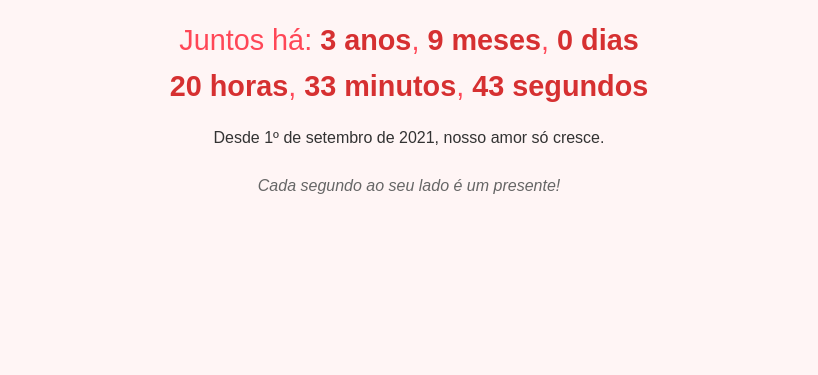
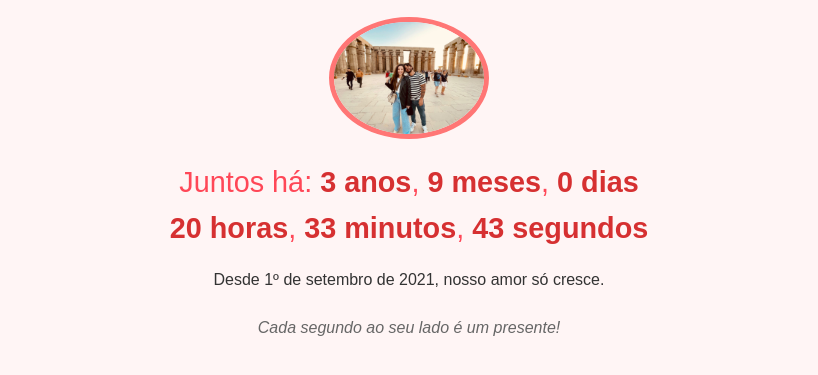
Before and after one commit to lucibala/Nosso-tempo-juntos, a plain HTML site: page index.html in a window 1280 px wide. Shown: the part 105-480 px from the top of the page, without its empty margins (231-1049 px from the left). Drawn offline with Linux system fonts and the light colour scheme.

Commit message:
Update index.html

```diff
--- a/index.html
+++ b/index.html
@@ -44,7 +44,7 @@
     <h1>❤️ Do primeiro dia ao "para sempre" ❤️</h1>
 
     <!-- (OPCIONAL: Adicione uma foto de vocês!) -->
-    <!-- <img src="lucirafa.jpeg" alt="Nós"> -->
+    <img src="lucirafa.jpeg" alt="Nós">
 
     <div id="contador">
         <div>Juntos há: <span id="tempo"></span></div>
```
